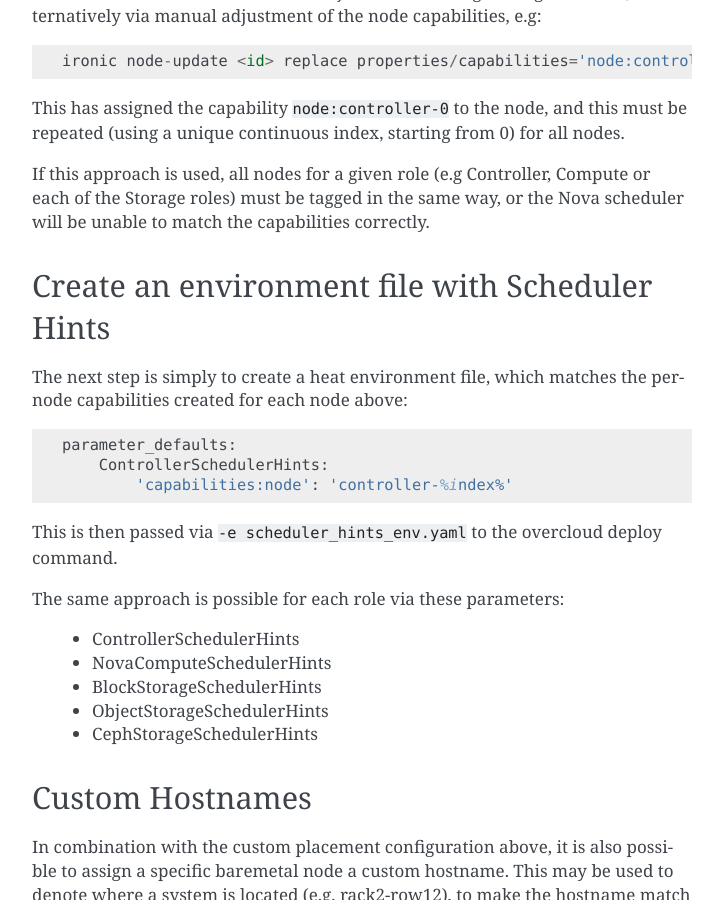
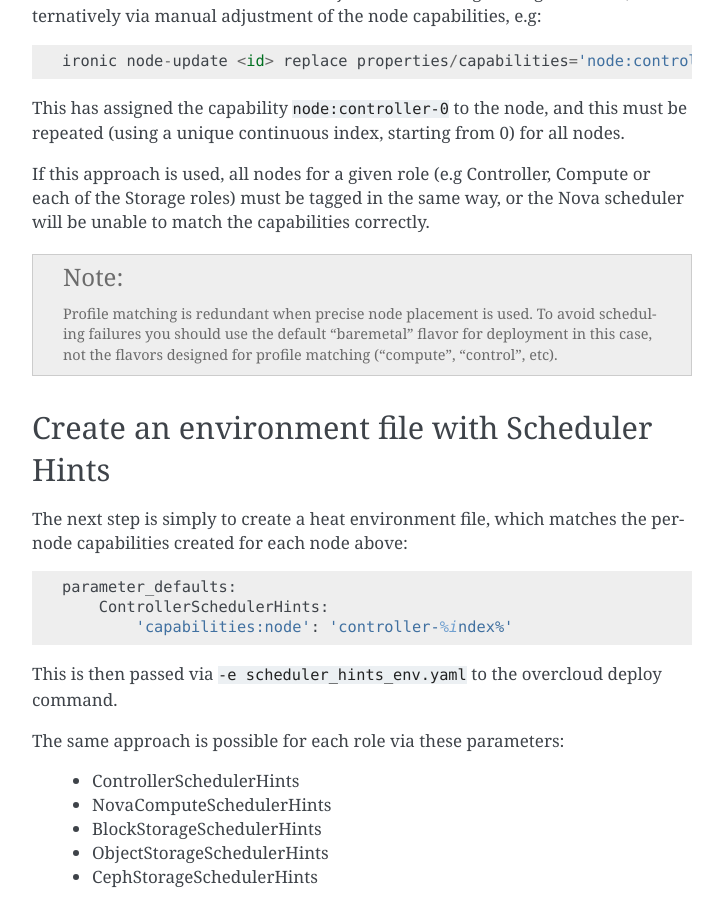
Before and after one commit to openstack-archive/tripleo-docs, a Sphinx documentation site: the page built from doc/source/advanced_deployment/node_placement.rst, in a window 1280 px wide and 900 px high, scrolled down 460 px. Shown: the whole window, without its empty margins (388-1111 px from the left). Built offline with Sphinx 7.4.7, drawn with Linux system fonts in a browser that asks for light colours.

Commit message:
Document profile and node placement redundancy
It is unnecessary and unwise to use both profile matching and
predictable node placement in the same deployment.  This change
adds a note explaining that.

Closes-Bug: #1565844

Change-Id: Ia24158f2b3779e3f20bbf5fedaef4e18e4270ee8
Signed-off-by: Cyril Lopez <cylopez@redhat.com>

```diff
--- a/doc/source/advanced_deployment/node_placement.rst
+++ b/doc/source/advanced_deployment/node_placement.rst
@@ -30,6 +30,11 @@ nodes.
 If this approach is used, all nodes for a given role (e.g Controller, Compute
 or each of the Storage roles) must be tagged in the same way, or the Nova
 scheduler will be unable to match the capabilities correctly.
+
+.. note:: Profile matching is redundant when precise node placement is used.
+          To avoid scheduling failures you should use the default "baremetal"
+          flavor for deployment in this case, not the flavors designed for
+          profile matching ("compute", "control", etc).
 
 Create an environment file with Scheduler Hints
 ----------------------------------------------
```
